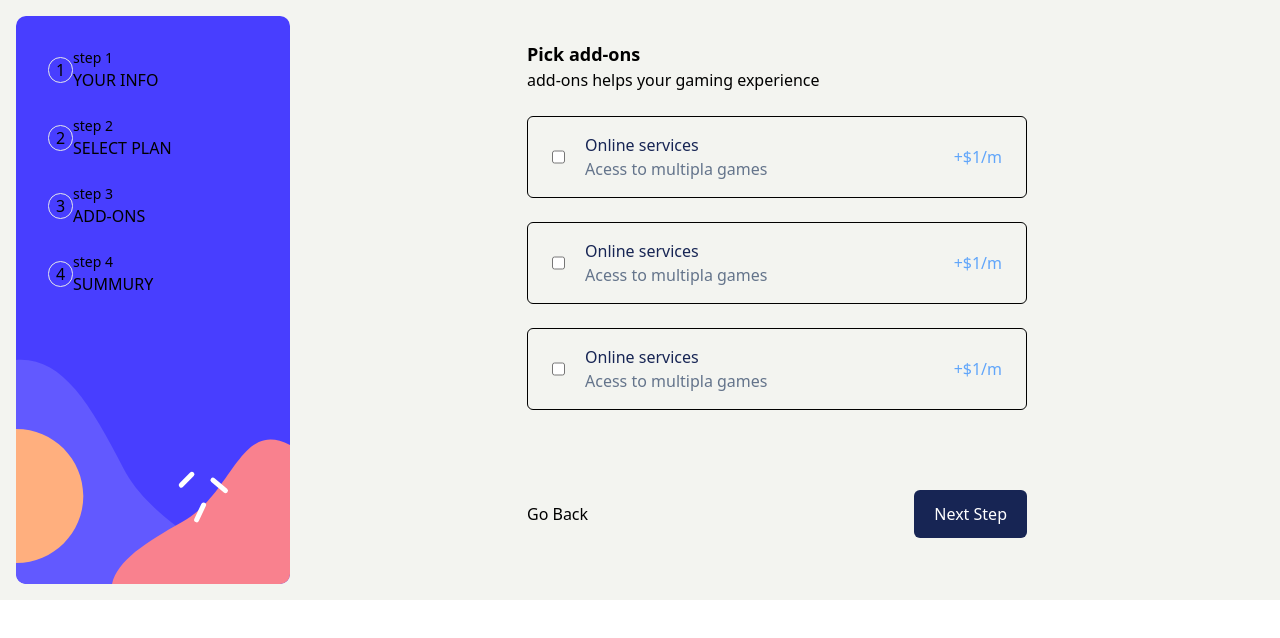
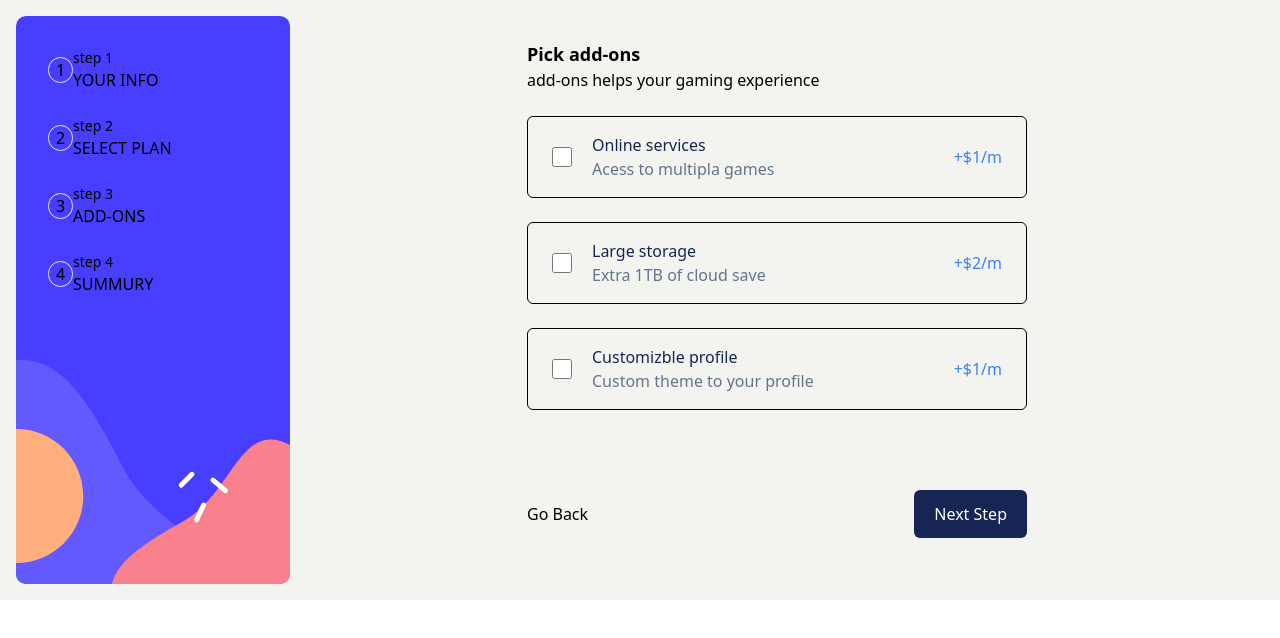
Before and after one commit to Jinatey/multistep-form, a Next.js app: page /addons in a window 1280 px wide. Shown: the top 638 px of the page. Built offline with nearby package versions, Linux system fonts and the light colour scheme.

Commit message:
update style

```diff
--- a/package.json
+++ b/package.json
@@ -9,6 +9,7 @@
     "lint": "next lint"
   },
   "dependencies": {
+    "@headlessui/react": "^1.7.17",
     "autoprefixer": "10.4.14",
     "eslint": "8.45.0",
     "eslint-config-next": "13.4.12",
--- a/pages/addons.jsx
+++ b/pages/addons.jsx
@@ -1,4 +1,5 @@
 import React from "react";
+
 
 const addons = () => {
   return (
@@ -10,37 +11,37 @@ const addons = () => {
 
       <div class>
         <div className="  flex justify-between p-4 px-6 items-center border border-black rounded-md  ">
-          <div className=" flex gap-5">
-            <input type="checkbox" />
+          <div className=" items-center flex gap-5">
+            <input className=" h-5 w-5" type="checkbox" />
             <div>
               <p className=" text-blue-950">Online services</p>
               <p className=" text-slate-500">Acess to multipla games</p>
             </div>
           </div>
 
-          <p className=" text-blue-400">+$1/m</p>
+          <p className=" text-blue-500">+$1/m</p>
         </div>
         <div className=" my-6 flex justify-between p-4 px-6 items-center border border-black rounded-md  ">
-          <div className=" flex gap-5">
-            <input type="checkbox" />
+          <div className=" items-center flex gap-5">
+            <input className=" h-5 w-5" type="checkbox" />
             <div>
-              <p className=" text-blue-950">Online services</p>
-              <p className=" text-slate-500">Acess to multipla games</p>
+              <p className=" text-blue-950">Large storage</p>
+              <p className=" text-slate-500">Extra 1TB of cloud save</p>
             </div>
           </div>
 
-          <p className=" text-blue-400">+$1/m</p>
+          <p className=" text-blue-500">+$2/m</p>
         </div>
         <div className="  flex justify-between p-4 px-6 items-center border border-black rounded-md  ">
-          <div className=" flex gap-5">
-            <input type="checkbox" />
+          <div className=" items-center flex gap-5">
+            <input className=" h-5 w-5" type="checkbox" />
             <div>
-              <p className=" text-blue-950">Online services</p>
-              <p className=" text-slate-500">Acess to multipla games</p>
+              <p className=" text-blue-950">Customizble profile</p>
+              <p className=" text-slate-500">Custom theme to your profile</p>
             </div>
           </div>
 
-          <p className=" text-blue-400">+$1/m</p>
+          <p className=" text-blue-500">+$1/m</p>
         </div>
 
 <div className=" flex justify-between mt-20">
--- a/pages/index.jsx
+++ b/pages/index.jsx
@@ -3,14 +3,14 @@ import React from "react";
 export default function home() {
   return (
     <div className=" mx-auto w-[500px]">
-      <div>
+      <div className=" my-6">
         <h1  className=" text-lg font-bold">Personal info</h1>
         <p>Please provide your name, email adress and phone number.</p>
       </div>
 
       <form className=" grid gap-6">
           <label className="grid " >Name
-          <input type="text"/>
+          <input className=" p-4" type="text"/>
           </label >
           <label className="grid">Name
           <input type="text"/>
--- a/pages/plan.jsx
+++ b/pages/plan.jsx
@@ -1,6 +1,9 @@
-import React from "react";
+import { useState } from "react";
+import { Switch } from "@headlessui/react";
 
 export default function plan() {
+  const [enabled, setEnabled] = useState(false);
+
   return (
     <div className=" mx-auto w-[500px]">
       <div className=" my-6">
@@ -37,14 +40,34 @@ export default function plan() {
           </div>
         </div>
 
+        <div className=" flex justify-between">
+          <p>Monthly</p>
+
+          <Switch
+            checked={enabled}
+            onChange={setEnabled}
+            className={`${
+              enabled ? "bg-blue-600" : "bg-gray-200"
+            } relative inline-flex h-6 w-11 items-center rounded-full`}
+          >
+            <span className="sr-only">Enable notifications</span>
+            <span
+              className={`${
+                enabled ? "translate-x-6" : "translate-x-1"
+              } inline-block h-4 w-4 transform rounded-full bg-white transition`}
+            />
+          </Switch>
+
+          <p>Yearly</p>
+        </div>
       </div>
 
       <div className=" flex justify-between mt-20">
-          <button>Go Back</button>
-          <button className=" bg-blue-950 text-white p-3 px-5 rounded-md">
-            Next Step
-          </button>
-        </div>
+        <button>Go Back</button>
+        <button className=" bg-blue-950 text-white p-3 px-5 rounded-md">
+          Next Step
+        </button>
+      </div>
     </div>
   );
 }
```
Also changed, not shown: 1 other file (tests, documents, lock files or other folders).
